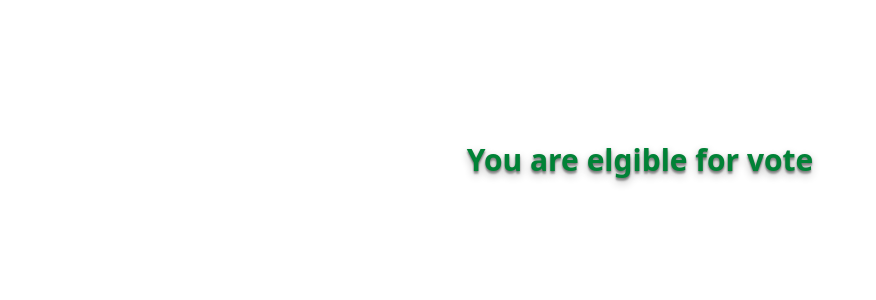
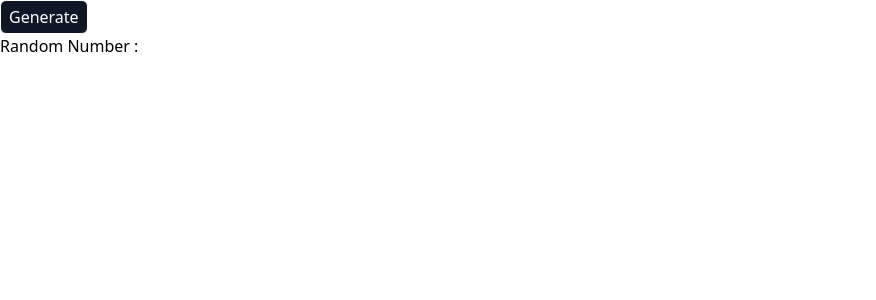
Before and after one commit to outgoingrudra/Daily-Developement-Task, a React (Vite) app in the folder react/react-practice/: page / in a window 1280 px wide. Shown: the top 300 px of the page, without its empty margins (0-876 px from the left). Built offline with nearby package versions, Linux system fonts and the light colour scheme.

Commit message:
some new things added !!!!

```diff
--- a/react/react-practice/src/App.jsx
+++ b/react/react-practice/src/App.jsx
@@ -449,6 +449,7 @@ import Items from './components/Items'
 import AutoCompleteSearchBar from './machineCoding/AutoCompleteSearchBar'
 import Form from './components/Form'
 import Age from './components/Age'
+import RandomNumberGenerator from './components/RandomNumberGenerator'
 
 export default function() {
   return (
@@ -459,7 +460,8 @@ export default function() {
       {/* <AutoCompleteSearchBar/> */}
       {/* <Form/> */}
 
-      <Age  age={32}/>
+      {/* <Age  age={32}/> */}
+      <RandomNumberGenerator/>
     </div>
   )
 }
--- a/react/react-practice/src/components/Age.jsx
+++ b/react/react-practice/src/components/Age.jsx
@@ -1,6 +1,8 @@
 import React from "react";
 
 export default function Age({ age }) {
+
+
   return (
     <div className="flex justify-center h-80 items-center">
       {age >= 18 ? (
--- /dev/null
+++ b/react/react-practice/src/components/RandomNumberGenerator.jsx
@@ -0,0 +1,11 @@
+import React, { useState } from 'react'
+
+export default function RandomNumberGenerator() {
+const [ val ,setVal] = useState(null)
+  return (
+    <div>
+        <button className=" border border-1 px-2 py-1 bg-gray-900  cursor-pointer rounded-md text-white" onClick={()=> setVal(Math.floor(Math.random()*10000000))}>Generate</button>
+        <div>Random Number : <span className=' font-semibold  text-orange-700'>{val}</span></div>
+    </div>
+  )
+}
```
